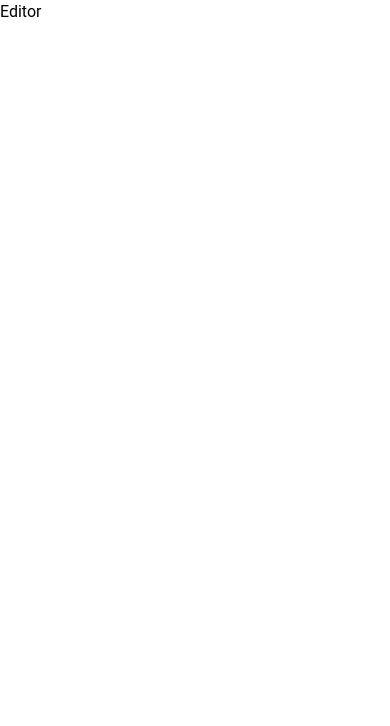
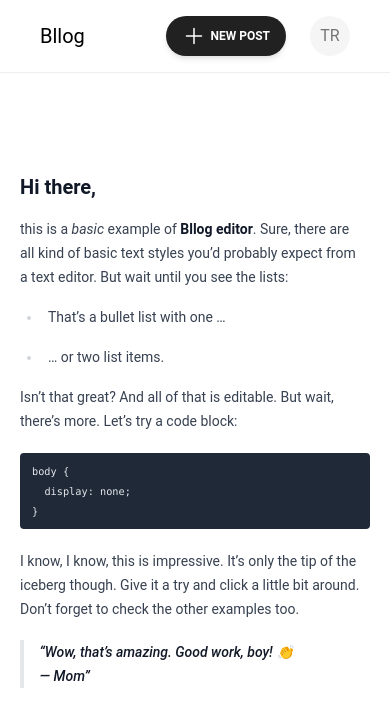
Before and after one commit to tejas-raskar/bllog, a React (Vite) app in the folder frontend/: page /create in a window 390 px wide. Shown: the top 726 px of the page. Built offline with nearby package versions, Linux system fonts and the light colour scheme.

Commit message:
init editor with a bubble menu and basic text styling

```diff
--- /dev/null
+++ b/frontend/src/components/TipTap.tsx
@@ -0,0 +1,80 @@
+// src/Tiptap.tsx
+import { useEditor, EditorContent, BubbleMenu } from '@tiptap/react'
+import StarterKit from '@tiptap/starter-kit'
+
+// define your extension array
+const extensions = [StarterKit]
+
+
+const content = `
+<h2>
+  Hi there,
+</h2>
+<p>
+  this is a <em>basic</em> example of <strong>Bllog editor</strong>. Sure, there are all kind of basic text styles you’d probably expect from a text editor. But wait until you see the lists:
+</p>
+<ul>
+  <li>
+    That’s a bullet list with one …
+  </li>
+  <li>
+    … or two list items.
+  </li>
+</ul>
+<p>
+  Isn’t that great? And all of that is editable. But wait, there’s more. Let’s try a code block:
+</p>
+<pre><code class="language-css">body {
+  display: none;
+}</code></pre>
+<p>
+  I know, I know, this is impressive. It’s only the tip of the iceberg though. Give it a try and click a little bit around. Don’t forget to check the other examples too.
+</p>
+<blockquote>
+  Wow, that’s amazing. Good work, boy! 👏
+  <br />
+  — Mom
+</blockquote>
+`
+
+export const Tiptap = () => {
+  const editor = useEditor({
+    extensions,
+    content,
+    editorProps: {
+      attributes: {
+        class: 'prose prose-sm sm:prose-base lg:prose-lg xl:prose-2xl m-5 focus:outline-none'
+      }
+    }
+
+  })
+
+  if(!editor) {
+    return null
+  }
+
+  return (
+    <>
+      <EditorContent editor={editor} />
+      <BubbleMenu editor={editor}>
+        <div className='bg-white border border-gray-400 rounded-md divide-x divide-gray-200 shadow-sm p-1'>
+          <button onClick={() => editor.chain().focus().toggleBold().run()} className={`${editor.isActive('bold') ? 'bg-gray-200 hover:bg-gray-300' : ''} p-2 mx-0.5 hover:bg-gray-200 rounded-md`}>
+            <svg xmlns="http://www.w3.org/2000/svg" viewBox="0 0 20 20" fill="currentColor" className="size-5">
+              <path fill-rule="evenodd" d="M4 3a1 1 0 0 1 1-1h6a4.5 4.5 0 0 1 3.274 7.587A4.75 4.75 0 0 1 11.25 18H5a1 1 0 0 1-1-1V3Zm2.5 5.5v-4H11a2 2 0 1 1 0 4H6.5Zm0 2.5v4.5h4.75a2.25 2.25 0 0 0 0-4.5H6.5Z" clip-rule="evenodd" />
+            </svg>
+          </button>
+          <button onClick={() => editor.chain().focus().toggleItalic().run()} className={`${editor.isActive('italic') ? 'bg-gray-200 hover:bg-gray-300' : ''} p-2 mx-0.5 hover:bg-gray-200 rounded-md`}>
+            <svg xmlns="http://www.w3.org/2000/svg" viewBox="0 0 20 20" fill="currentColor" className="size-5">
+              <path fill-rule="evenodd" d="M8 2.75A.75.75 0 0 1 8.75 2h7.5a.75.75 0 0 1 0 1.5h-3.215l-4.483 13h2.698a.75.75 0 0 1 0 1.5h-7.5a.75.75 0 0 1 0-1.5h3.215l4.483-13H8.75A.75.75 0 0 1 8 2.75Z" clip-rule="evenodd" />
+            </svg>
+          </button>
+          <button onClick={() => editor.chain().focus().toggleStrike().run()} className={`${editor.isActive('strike') ? 'bg-gray-200 hover:bg-gray-300' : ''} p-2 mx-0.5 hover:bg-gray-200 rounded-md`}>
+            <svg xmlns="http://www.w3.org/2000/svg" viewBox="0 0 20 20" fill="currentColor" className="size-5">
+              <path fill-rule="evenodd" d="M11.617 3.963c-1.186-.318-2.418-.323-3.416.015-.992.336-1.49.91-1.642 1.476-.152.566-.007 1.313.684 2.1.528.6 1.273 1.1 2.128 1.446h7.879a.75.75 0 0 1 0 1.5H2.75a.75.75 0 0 1 0-1.5h3.813a5.976 5.976 0 0 1-.447-.456C5.18 7.479 4.798 6.231 5.11 5.066c.312-1.164 1.268-2.055 2.61-2.509 1.336-.451 2.877-.42 4.286-.043.856.23 1.684.592 2.409 1.074a.75.75 0 1 1-.83 1.25 6.723 6.723 0 0 0-1.968-.875Zm1.909 8.123a.75.75 0 0 1 1.015.309c.53.99.607 2.062.18 3.01-.421.94-1.289 1.648-2.441 2.038-1.336.452-2.877.42-4.286.043-1.409-.377-2.759-1.121-3.69-2.18a.75.75 0 1 1 1.127-.99c.696.791 1.765 1.403 2.952 1.721 1.186.318 2.418.323 3.416-.015.853-.288 1.34-.756 1.555-1.232.21-.467.205-1.049-.136-1.69a.75.75 0 0 1 .308-1.014Z" clip-rule="evenodd" />
+            </svg>
+          </button>
+        </div>
+      </BubbleMenu>
+    </>
+  )
+}
--- a/frontend/src/pages/Editor.tsx
+++ b/frontend/src/pages/Editor.tsx
@@ -1,5 +1,16 @@
+import { AppBar } from "../components/AppBar"
+import { Tiptap } from "../components/TipTap"
+
 export const Editor = () => {
     return <div>
-        Editor
-    </div>
+        <AppBar />
+        <div className="flex justify-center"></div>
+            <div className="flex justify-center mt-20 max-w-4xl">
+                <div className="max-w-4xl">
+                    <div>
+                        <Tiptap />
+                    </div>
+                </div>
+            </div>
+        </div>
 }
--- a/frontend/tailwind.config.js
+++ b/frontend/tailwind.config.js
@@ -8,5 +8,7 @@ module.exports = withMT({
   theme: {
     extend: {},
   },
-  plugins: [],
+  plugins: [
+    require('@tailwindcss/typography')
+  ],
 });
```
Also changed, not shown: frontend/package.json (+7 -1 lines), 1 other file (tests, documents, lock files or other folders).
